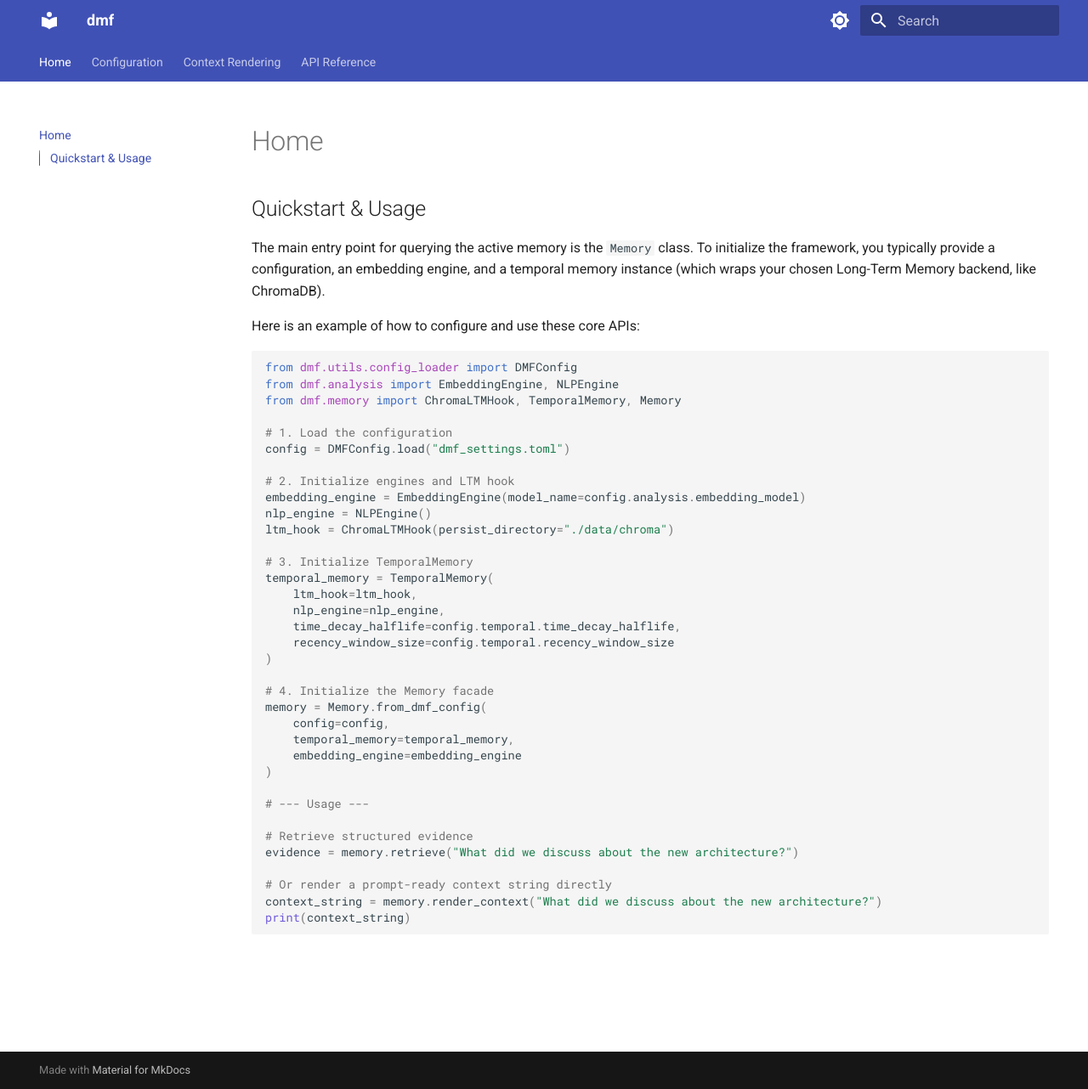
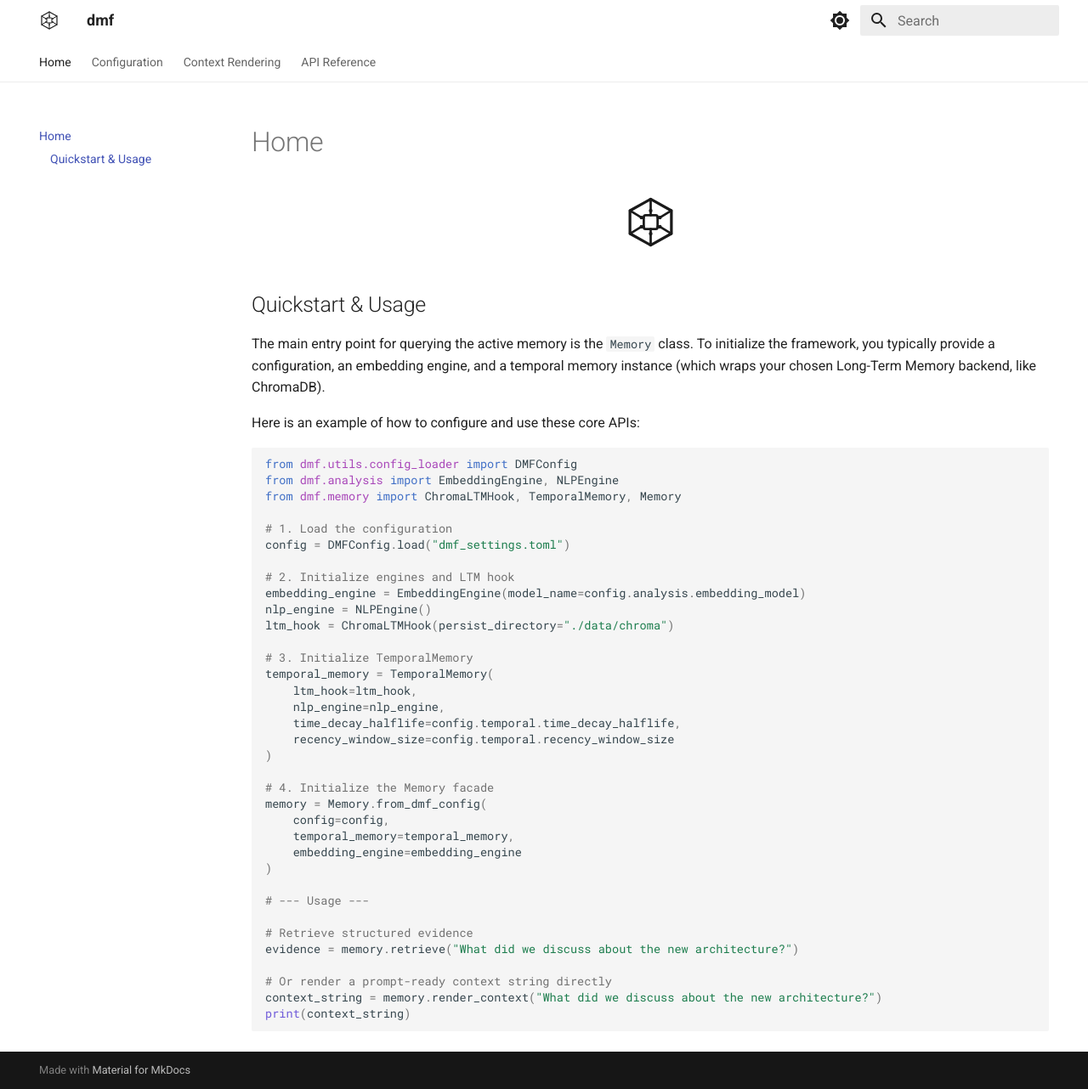
Before and after one commit to matstech/dmf, an MkDocs documentation site: the page built from docs/index.md, in a window 1280 px wide and 1282 px high. Shown: the whole window at 85% size. Built offline with MkDocs 1.6.1 and Material for MkDocs 9.7.7, drawn with Linux system fonts in a browser that asks for light colours.

Commit message:
feat: refined doc

```diff
--- a/docs/index.md
+++ b/docs/index.md
@@ -1,3 +1,7 @@
+<p align="center">
+  <img src="assets/logo.svg" alt="DMF Logo" width="65"/>
+</p>
+
 ## Quickstart & Usage
 
 The main entry point for querying the active memory is the `Memory` class. To initialize the framework, you typically provide a configuration, an embedding engine, and a temporal memory instance (which wraps your chosen Long-Term Memory backend, like ChromaDB).
--- a/mkdocs.yml
+++ b/mkdocs.yml
@@ -24,6 +24,9 @@ site_name: dmf
 
 theme:
   name: material
+  favicon: assets/logo.svg
+  logo: assets/logo.svg
+
   features:
     - navigation.tabs
     - navigation.sections
@@ -31,14 +34,17 @@ theme:
   palette:
     - media: "(prefers-color-scheme: light)"
       scheme: default
+      primary: white
       toggle:
         icon: material/brightness-7
-        name: Passa al tema scuro
+        name: Dark mode
     - media: "(prefers-color-scheme: dark)"
       scheme: slate
+      primary: black
       toggle:
         icon: material/brightness-4
-        name: Passa al tema chiaro
+        name: Light mode
+
 
 plugins:
   - search
```
Also changed, not shown: README.md (+4 -0 lines), docs/assets/logo.svg (added).
